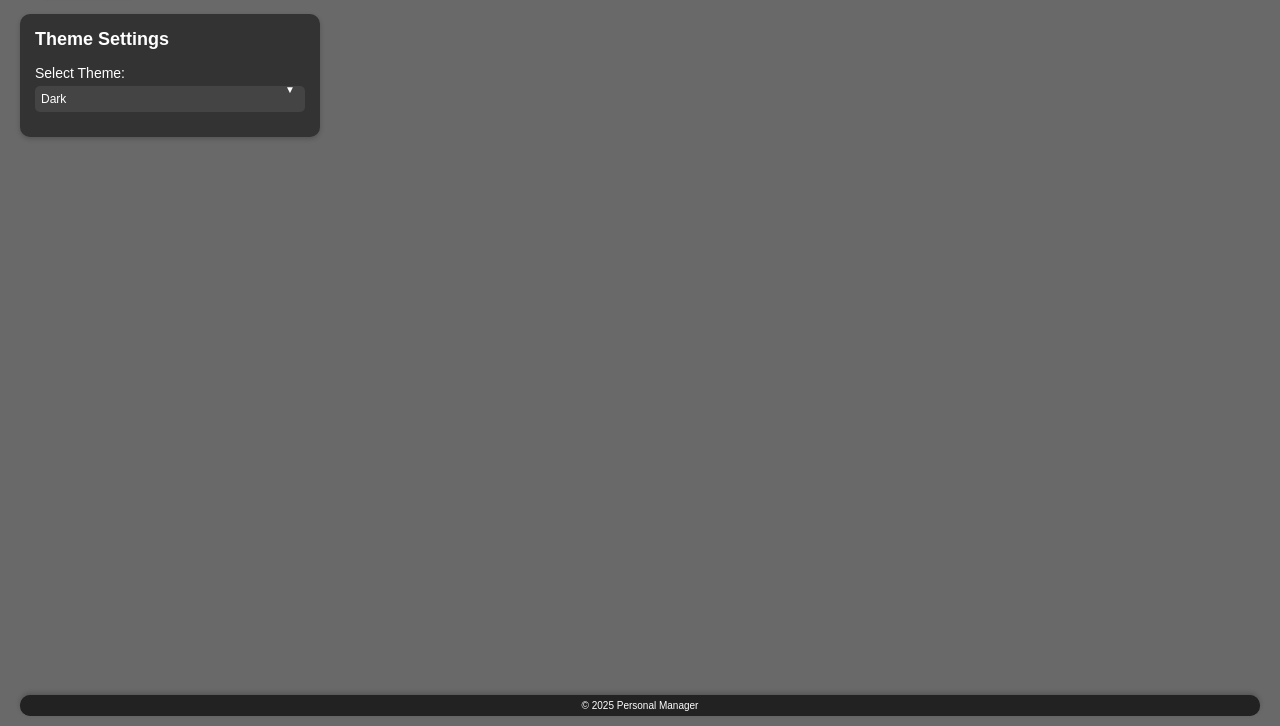
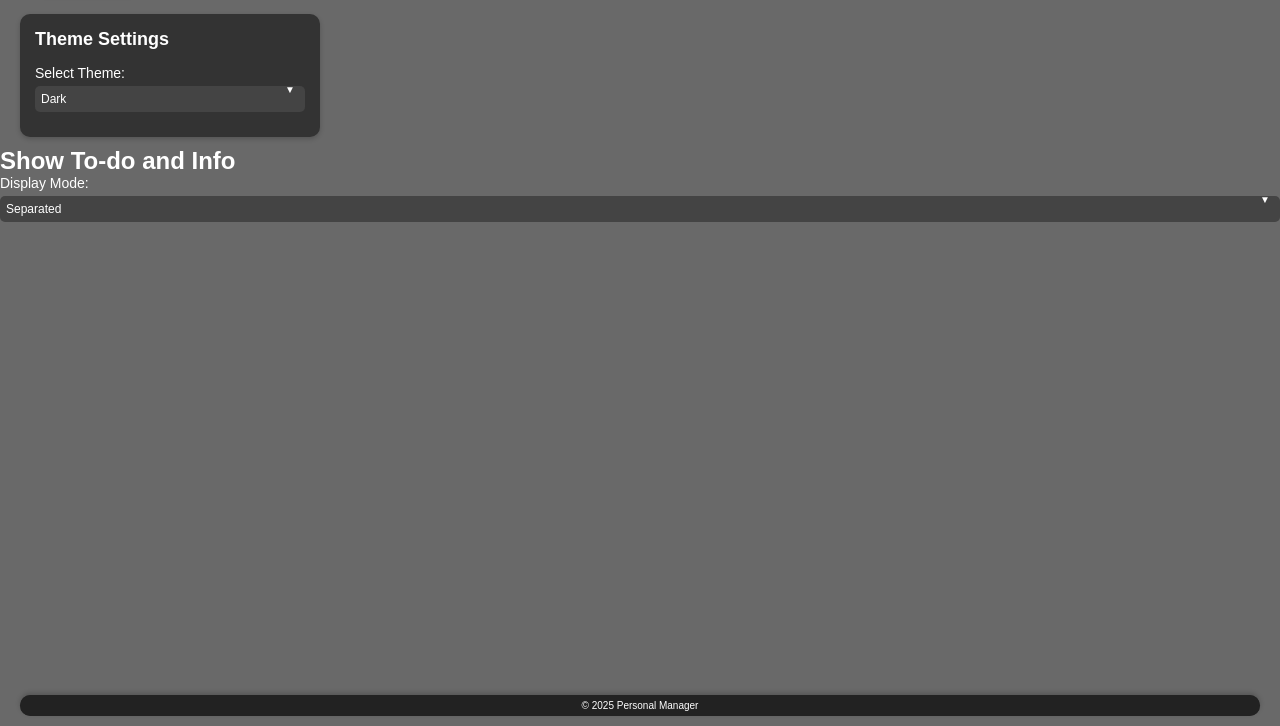
Before and after one commit to Numdepressed/Dashboard, a plain HTML site: page Settings.html in a window 1280 px wide. Shown: the part 74-800 px from the top of the page. Drawn offline with Linux system fonts and the light colour scheme.

Commit message:
Update Settings.html

```diff
--- a/Settings.html
+++ b/Settings.html
@@ -28,6 +28,16 @@
                 </select>
             </div>
         </section>
+        <section class="display-settings">
+            <h2>Show To-do and Info</h2>
+            <div class="form-group">
+                <label for="display-select">Display Mode:</label>
+                <select id="display-select">
+                    <option value="separated">Separated</option>
+                    <option value="show-all">Show All</option>
+                </select>
+            </div>
+        </section>
     </main>
     <div class="spacer"></div>
     <footer>
@@ -54,6 +64,8 @@
             const savedTheme = localStorage.getItem('theme') || 'dark';
             document.body.classList.add(`${savedTheme}-theme`);
             document.getElementById('theme-select').value = savedTheme;
+            const savedDisplayMode = localStorage.getItem('displayMode') || 'separated';
+            document.getElementById('display-select').value = savedDisplayMode;
         });
 
         document.getElementById('theme-select').addEventListener('change', (e) => {
@@ -62,6 +74,11 @@
             document.body.classList.add(`${selectedTheme}-theme`);
             localStorage.setItem('theme', selectedTheme);
         });
+
+        document.getElementById('display-select').addEventListener('change', (e) => {
+            const selectedDisplayMode = e.target.value;
+            localStorage.setItem('displayMode', selectedDisplayMode);
+        });
     </script>
 </body>
 </html>
```
